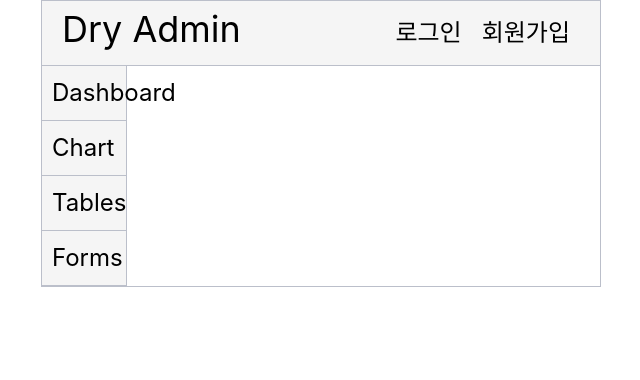
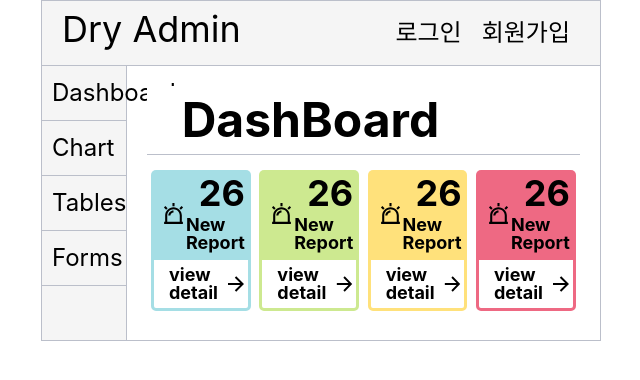
Before and after one commit to teamDry/dry-web-front, a React (Create React App) app: page /admins/main/dashboard in a window 1280 px wide. Shown: the top 380 px of the page, without its empty margins (319-959 px from the left). Built offline with nearby package versions, Linux system fonts and the light colour scheme.

Commit message:
#6 - MainPage 매핑 변경

```diff
--- a/src/pages/admins/MainPage.tsx
+++ b/src/pages/admins/MainPage.tsx
@@ -30,7 +30,7 @@ const MainPage = () => {
                 <SideMenu />
                 <Routes>
                     {/* 임의로 하드코딩함, 수정예정 */}
-                    <Route path="/main" element={<DashBoardMain reportCount={26} boardCount={12} issueCount={13} peopleCount={11} />} />
+                    <Route path="dashboard" element={<DashBoardMain reportCount={26} boardCount={12} issueCount={13} peopleCount={11} />} />
                 </Routes>
             </MainContentDiv>
         </MainBody>
```
